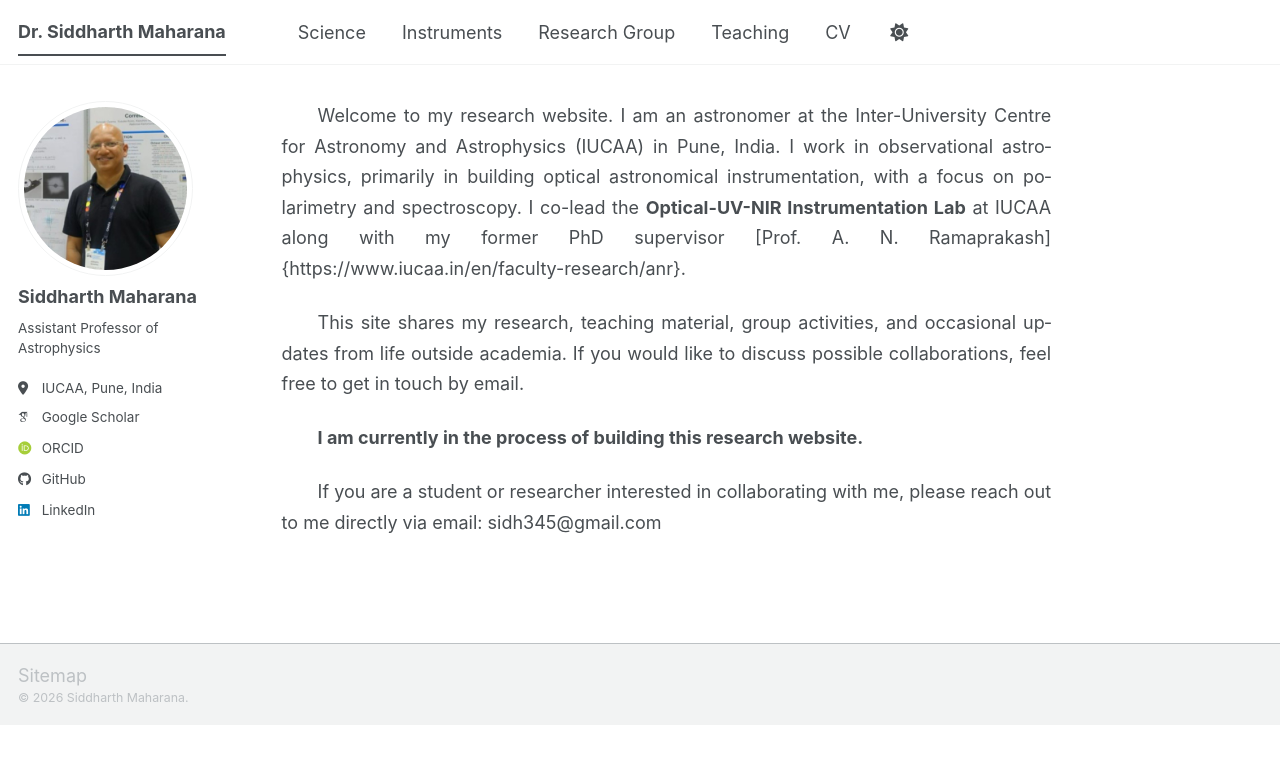
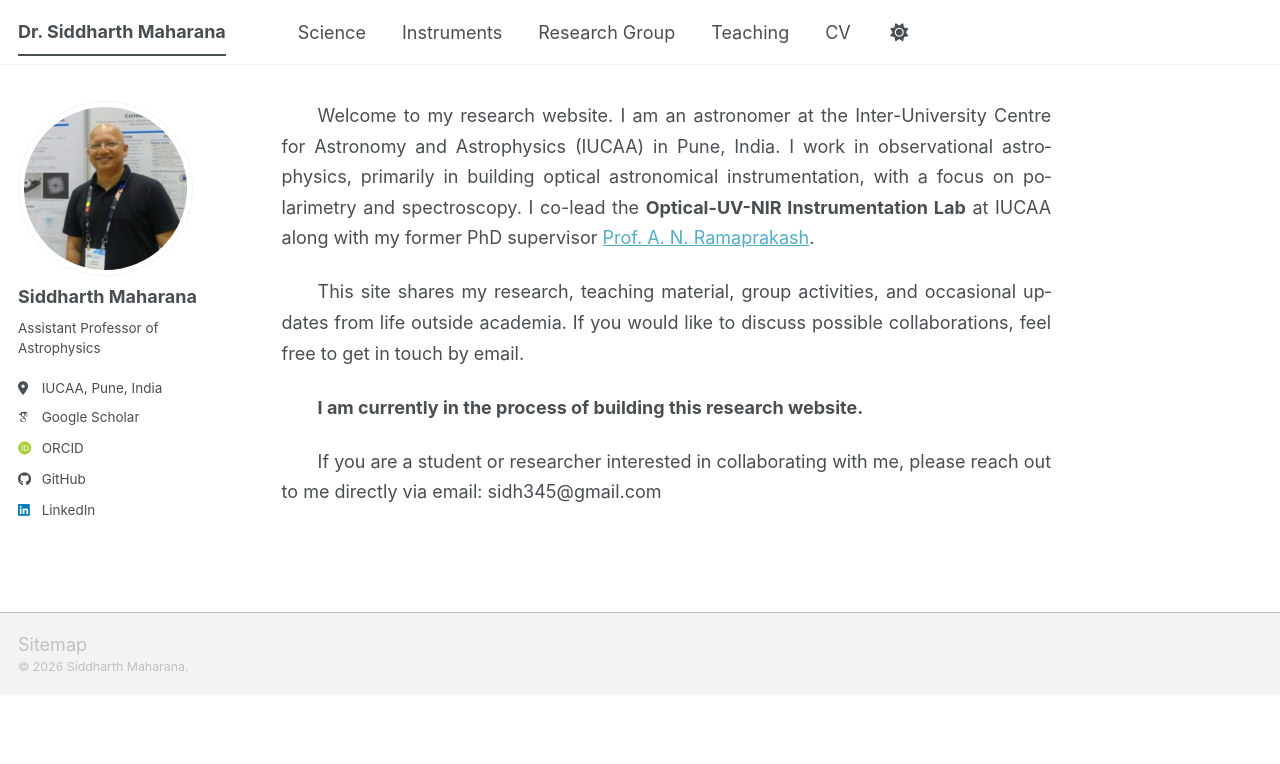
Before and after one commit to siddharth-maharana/siddharth-maharana.github.io, a Jekyll site: the page built from _pages/about.md, in a window 1280 px wide. Shown: the top 764 px of the page. Built offline with Jekyll 4.4.1, drawn with Linux system fonts in a browser that asks for light colours; some web fonts are replaced; a script bundle is joined from its source files by our own code; library files that are not in the unit come from our copies.

Commit message:
Update about.md

```diff
--- a/_pages/about.md
+++ b/_pages/about.md
@@ -7,7 +7,7 @@ redirect_from:
   - /about.html
 ---
 
-Welcome to my research website. I am an astronomer at the Inter-University Centre for Astronomy and Astrophysics (IUCAA) in Pune, India. I work in observational astrophysics, primarily in building optical astronomical instrumentation, with a focus on polarimetry and spectroscopy. I co-lead the **Optical-UV-NIR Instrumentation Lab** at IUCAA along with my former PhD supervisor [Prof. A. N. Ramaprakash]{https://www.iucaa.in/en/faculty-research/anr}.
+Welcome to my research website. I am an astronomer at the Inter-University Centre for Astronomy and Astrophysics (IUCAA) in Pune, India. I work in observational astrophysics, primarily in building optical astronomical instrumentation, with a focus on polarimetry and spectroscopy. I co-lead the **Optical-UV-NIR Instrumentation Lab** at IUCAA along with my former PhD supervisor [Prof. A. N. Ramaprakash](https://www.iucaa.in/en/faculty-research/anr).
 
 This site shares my research, teaching material, group activities, and occasional updates from life outside academia. If you would like to discuss possible collaborations, feel free to get in touch by email.
 
```
